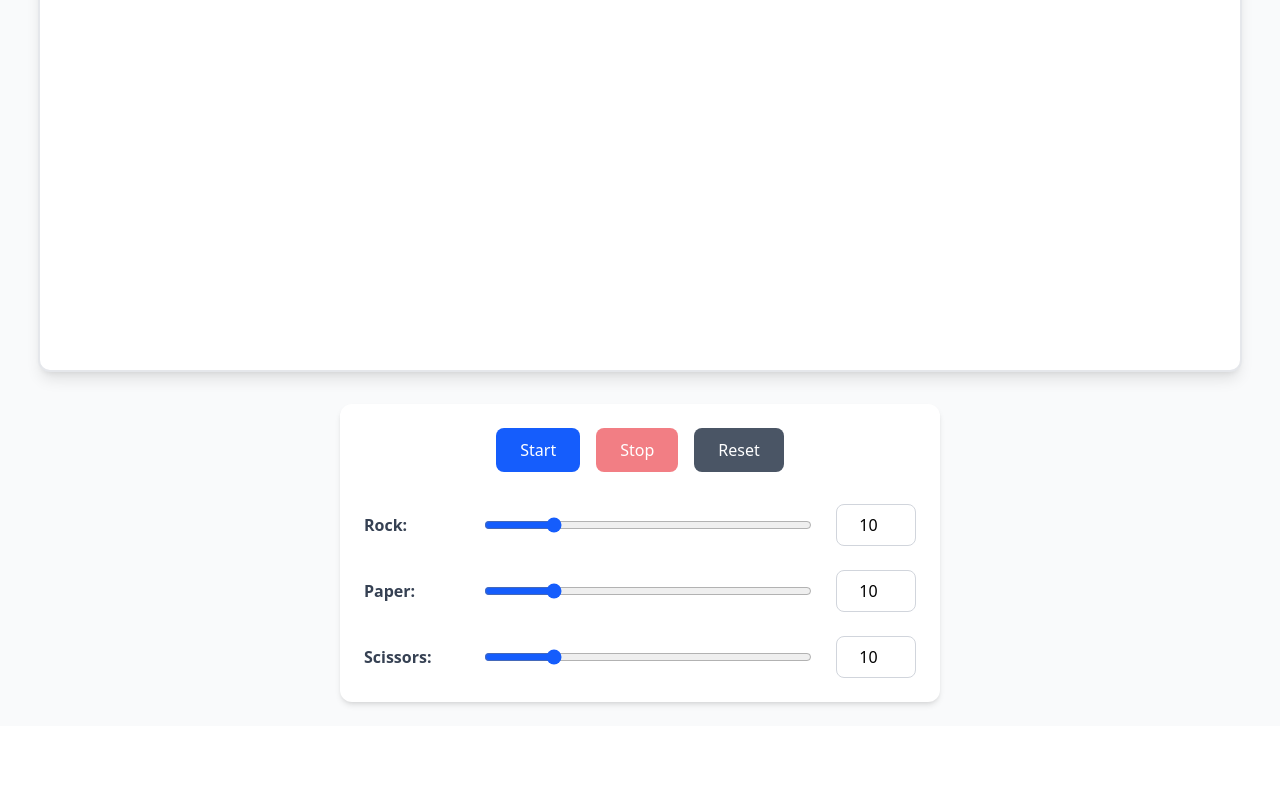
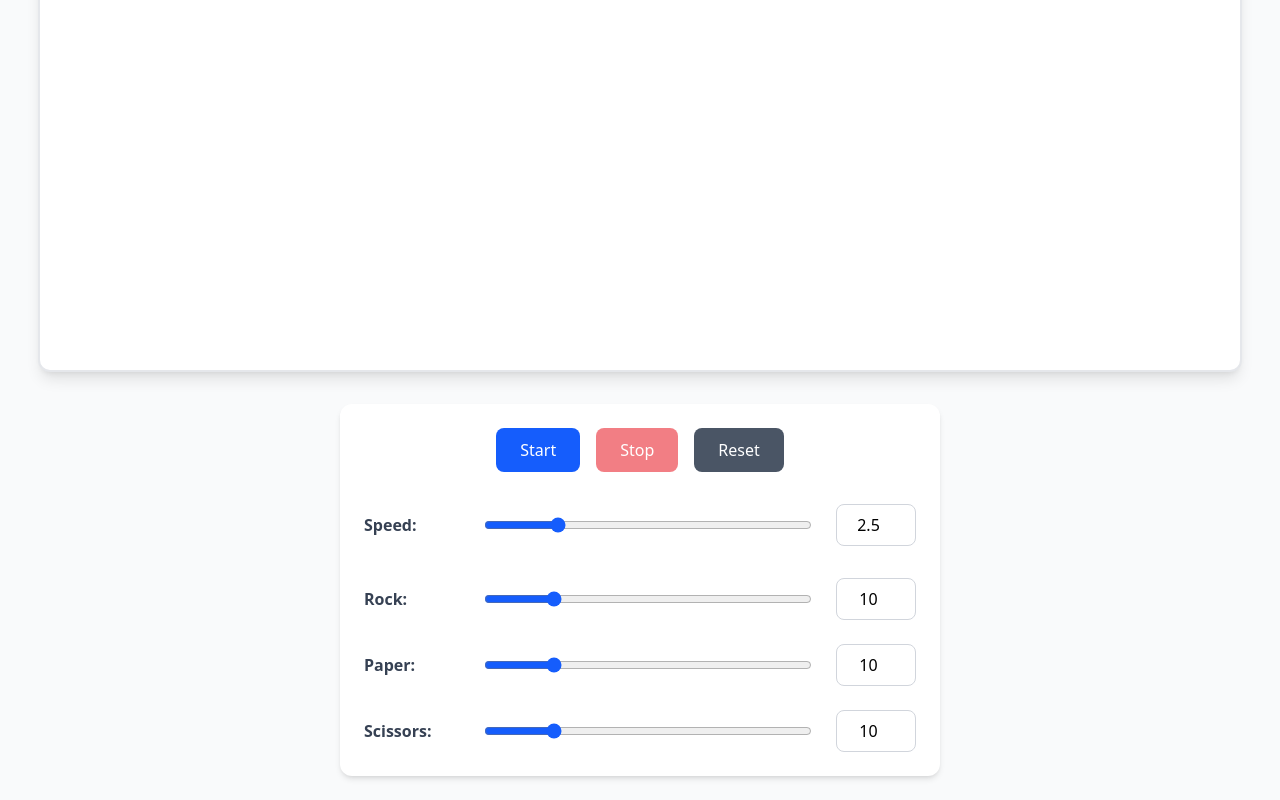
Before and after one commit to iamrajjoshi/rock-paper-scissors, a React (Vite) app: page / in a window 1280 px wide. Shown: the part 456-1256 px from the top of the page. Before the commit the page ends 1182 px from the top, so only its background shows below. Built offline with nearby package versions, Linux system fonts and the light colour scheme.

Commit message:
:sparkles: feat: make speed adjustable

```diff
--- a/src/simulation.tsx
+++ b/src/simulation.tsx
@@ -21,6 +21,7 @@ const Simulation = () => {
   const initialCounts: Counts = { rock: 10, paper: 10, scissors: 10 };
   const [isRunning, setIsRunning] = useState<boolean>(false);
   const [counts, setCounts] = useState<Counts>(initialCounts);
+  const [speed, setSpeed] = useState<number>(2.5);
   const canvasRef = useRef<HTMLCanvasElement>(null);
   const animationRef = useRef<number>();
   const objectsRef = useRef<SimObject[]>([]);
@@ -28,14 +29,13 @@ const Simulation = () => {
   const CANVAS_WIDTH = 1200;
   const CANVAS_HEIGHT = 800;
   const OBJECT_RADIUS = 5;
-  const SPEED = 2.5;
 
   const createObject = (type: ObjectType): SimObject => ({
     type,
     x: Math.random() * (CANVAS_WIDTH - 2 * OBJECT_RADIUS) + OBJECT_RADIUS,
     y: Math.random() * (CANVAS_HEIGHT - 2 * OBJECT_RADIUS) + OBJECT_RADIUS,
-    dx: (Math.random() - 0.5) * SPEED,
-    dy: (Math.random() - 0.5) * SPEED
+    dx: (Math.random() - 0.5) * speed,
+    dy: (Math.random() - 0.5) * speed
   });
 
   const initializeObjects = (): void => {
@@ -218,6 +218,54 @@ const Simulation = () => {
           </button>
         </div>
 
+        <div className="mb-8">
+          <div className="flex items-center space-x-6">
+            <label className="w-24 font-semibold text-gray-700">Speed:</label>
+            <input
+              type="range"
+              min="0.5"
+              max="10"
+              step="0.5"
+              value={speed}
+              onChange={(e) => {
+                const newSpeed = parseFloat(e.target.value);
+                setSpeed(newSpeed);
+                // Update existing objects' speeds
+                if (isRunning) {
+                  objectsRef.current.forEach(obj => {
+                    const currentSpeed = Math.sqrt(obj.dx * obj.dx + obj.dy * obj.dy);
+                    const scale = newSpeed / currentSpeed;
+                    obj.dx *= scale;
+                    obj.dy *= scale;
+                  });
+                }
+              }}
+              className="flex-1 h-2 accent-blue-600"
+            />
+            <input
+              type="number"
+              min="0.5"
+              max="10"
+              step="0.5"
+              value={speed}
+              onChange={(e) => {
+                const newSpeed = Math.min(10, Math.max(0.5, parseFloat(e.target.value) || 0.5));
+                setSpeed(newSpeed);
+                // Update existing objects' speeds
+                if (isRunning) {
+                  objectsRef.current.forEach(obj => {
+                    const currentSpeed = Math.sqrt(obj.dx * obj.dx + obj.dy * obj.dy);
+                    const scale = newSpeed / currentSpeed;
+                    obj.dx *= scale;
+                    obj.dy *= scale;
+                  });
+                }
+              }}
+              className="w-20 px-3 py-2 border border-gray-300 rounded-lg focus:outline-none focus:ring-2 focus:ring-blue-500 focus:border-blue-500 text-center"
+            />
+          </div>
+        </div>
+
         <div className="space-y-6">
           {(Object.keys(counts) as ObjectType[]).map(type => (
             <div key={type} className="flex items-center space-x-6">
```
